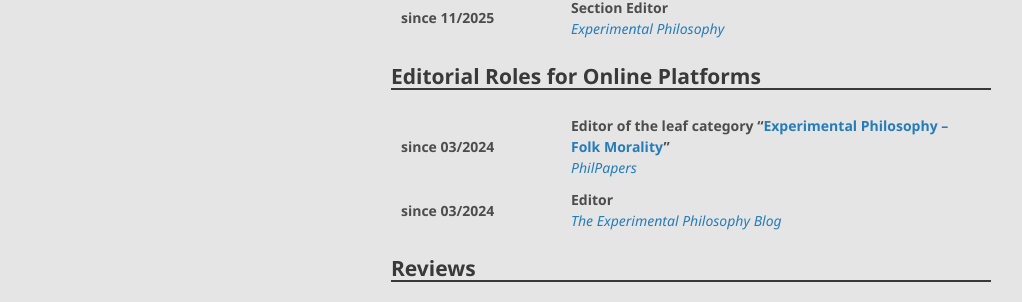
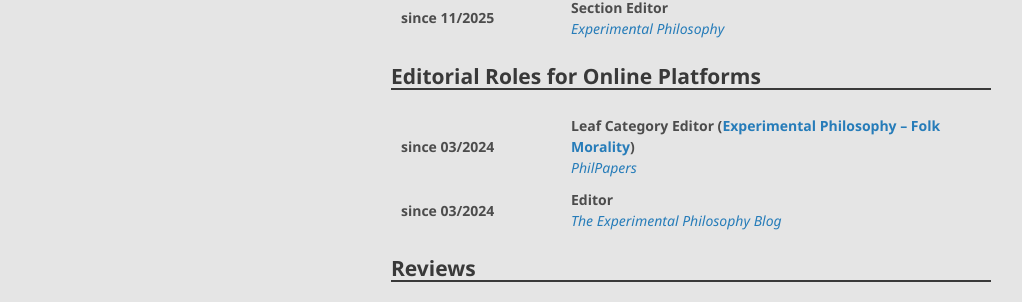
Before and after one commit to alephmembeth/alephmembeth.github.io, a Jekyll site: the page built from services.md, in a window 1280 px wide and 1261 px high. Shown: the part 587-889 px from the top of the window, without its empty margins (129-1151 px from the left). Built offline with Jekyll 4.4.1, drawn with Linux system fonts in a browser that asks for light colours; our own code applies the rules of GitHub Pages for plain Markdown files.

Commit message:
Update services.md

```diff
--- a/services.md
+++ b/services.md
@@ -85,7 +85,7 @@ layout: default
          <b>since 03/2024</b>
       </td>
       <td>
-         <b>Editor of the leaf category “<a href="https://philpapers.org/browse/experimental-philosophy-folk-morality">Experimental Philosophy – Folk Morality</a>”</b><br>
+         <b>Leaf Category Editor (<a href="https://philpapers.org/browse/experimental-philosophy-folk-morality">Experimental Philosophy – Folk Morality</a>)</b><br>
          <i><a href="https://philpapers.org/">PhilPapers</a></i><br>
       </td>
    </tr>
```
